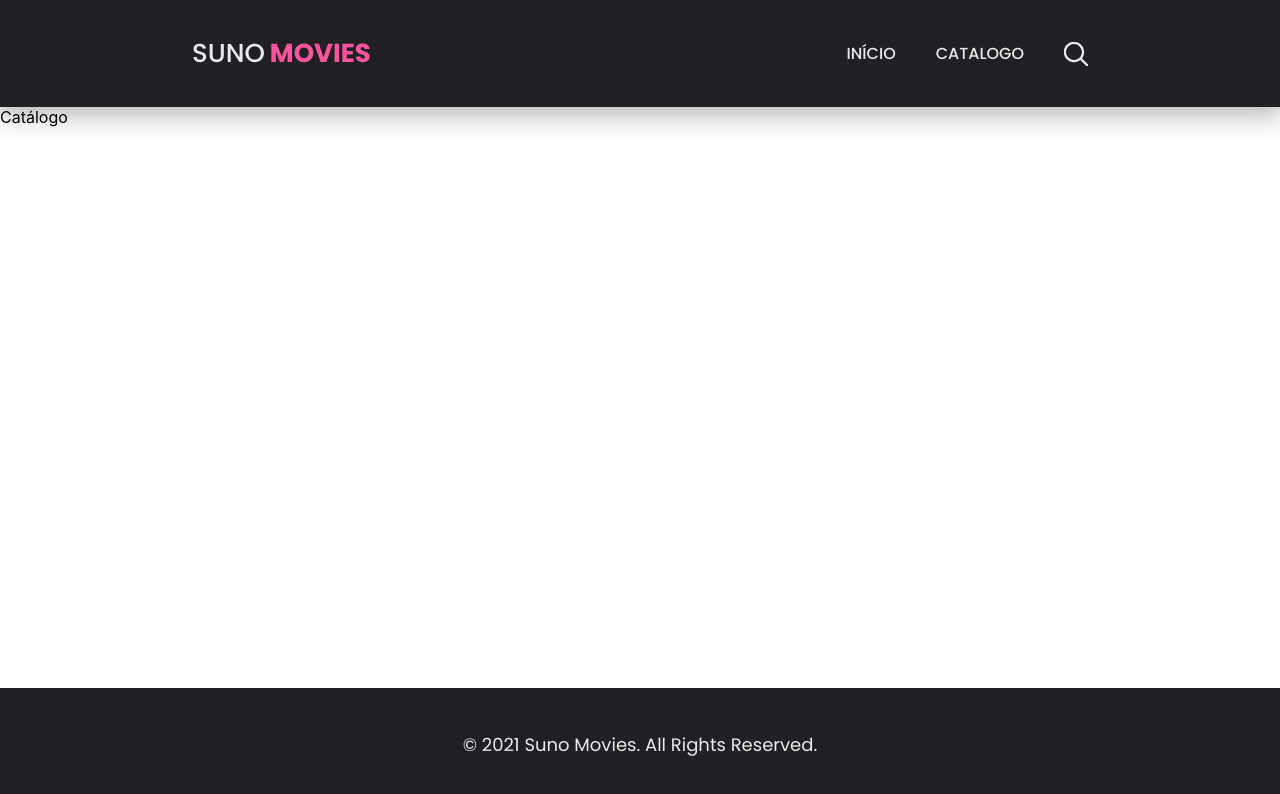
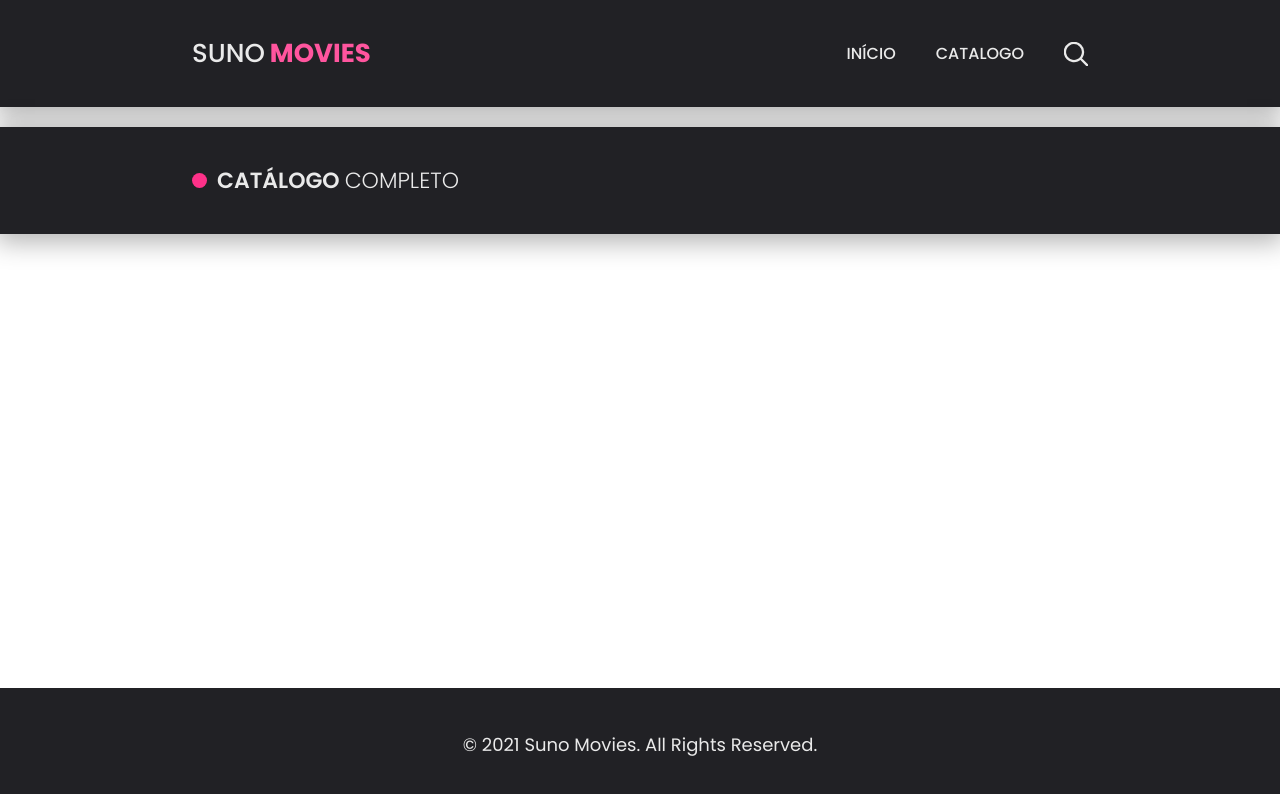
Before and after one commit to flpnascto/movies-react, a React (Create React App) app: page / in a window 1280 px wide. Shown: the top 794 px of the page. Built offline with nearby package versions, Linux system fonts and the light colour scheme; no server answers.

Commit message:
create CatalogHeader component

```diff
--- /dev/null
+++ b/src/pages/Catalog/CatalogHeader/index.js
@@ -0,0 +1,16 @@
+import React from 'react';
+import imgElipse from '../../../assets/ellipse.svg'
+
+import './style.css'
+
+function CatalogHeader() {
+  return (
+    <div className="ch-box-container">
+      <img alt="elipse" src={imgElipse} />
+      <div className="ch-title ch-bold">catálogo</div>
+      <div className="ch-title ">completo</div>
+    </div>
+  );
+};
+
+export default CatalogHeader;
--- /dev/null
+++ b/src/pages/Catalog/CatalogHeader/style.css
@@ -0,0 +1,28 @@
+.ch-box-container {
+  align-items: center;
+  background: #212125;
+  box-shadow: 0px 4px 25px 4px rgba(0, 0, 0, 0.3);
+  display: flex;
+  flex-direction: row;
+  height: 107px;
+  padding: 0 15%;
+  margin-top: 20px;
+}
+
+.ch-title {
+  color: #EAEAEA;
+  font-family: Poppins;
+  font-size: 22px;
+  font-style: normal;
+  font-weight: 300;
+  line-height: 33px;
+  letter-spacing: 0em;
+  padding-left: 5px;
+  text-align: left;
+  text-transform: uppercase;
+}
+
+.ch-bold {
+  font-weight: 600;
+  padding-left: 10px;
+}
--- a/src/pages/Catalog/index.js
+++ b/src/pages/Catalog/index.js
@@ -1,9 +1,10 @@
 import React from 'react';
+import CatalogHeader from './CatalogHeader'
 
 function Catalog() {
   return (
     <div>
-      Catálogo
+      <CatalogHeader />
     </div>
   );
 };
```
Also changed, not shown: src/assets/ellipse.svg (added).
